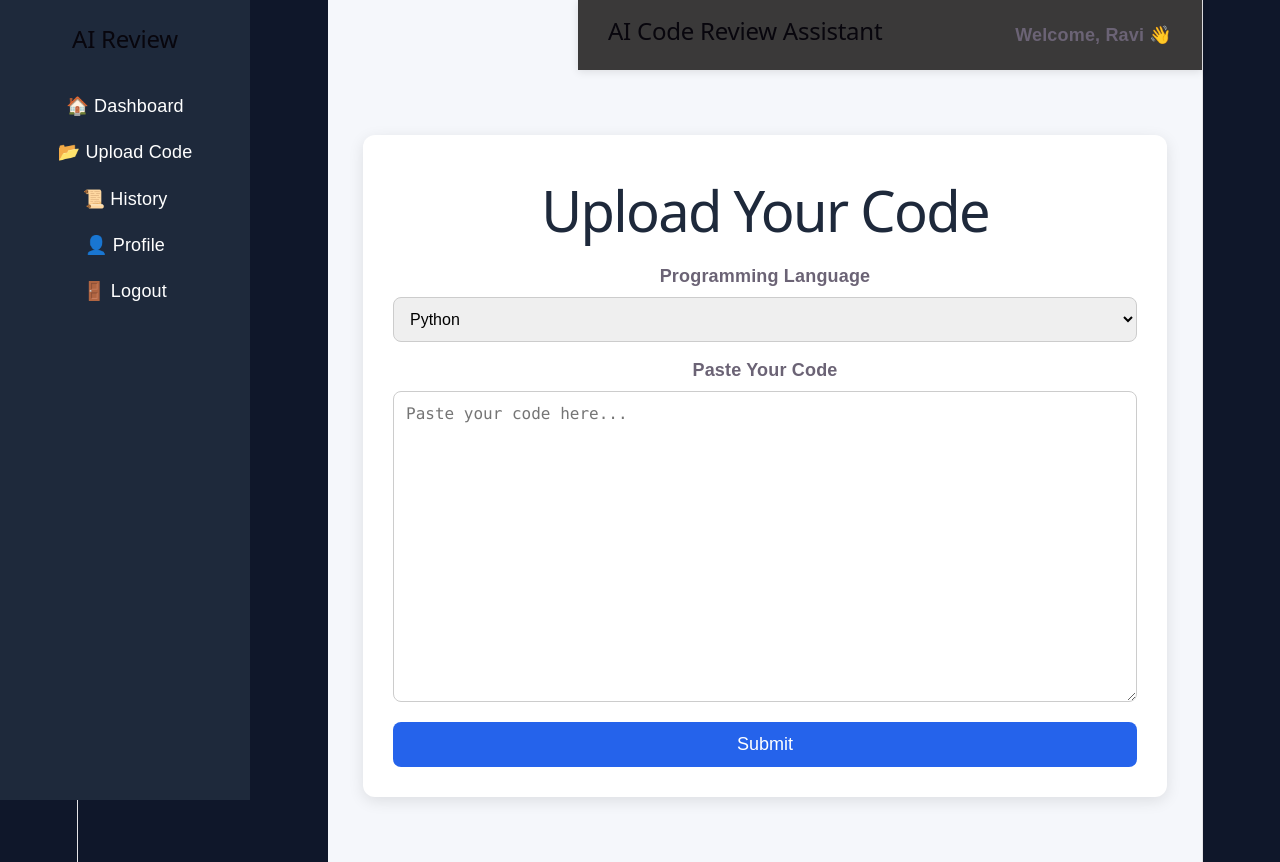
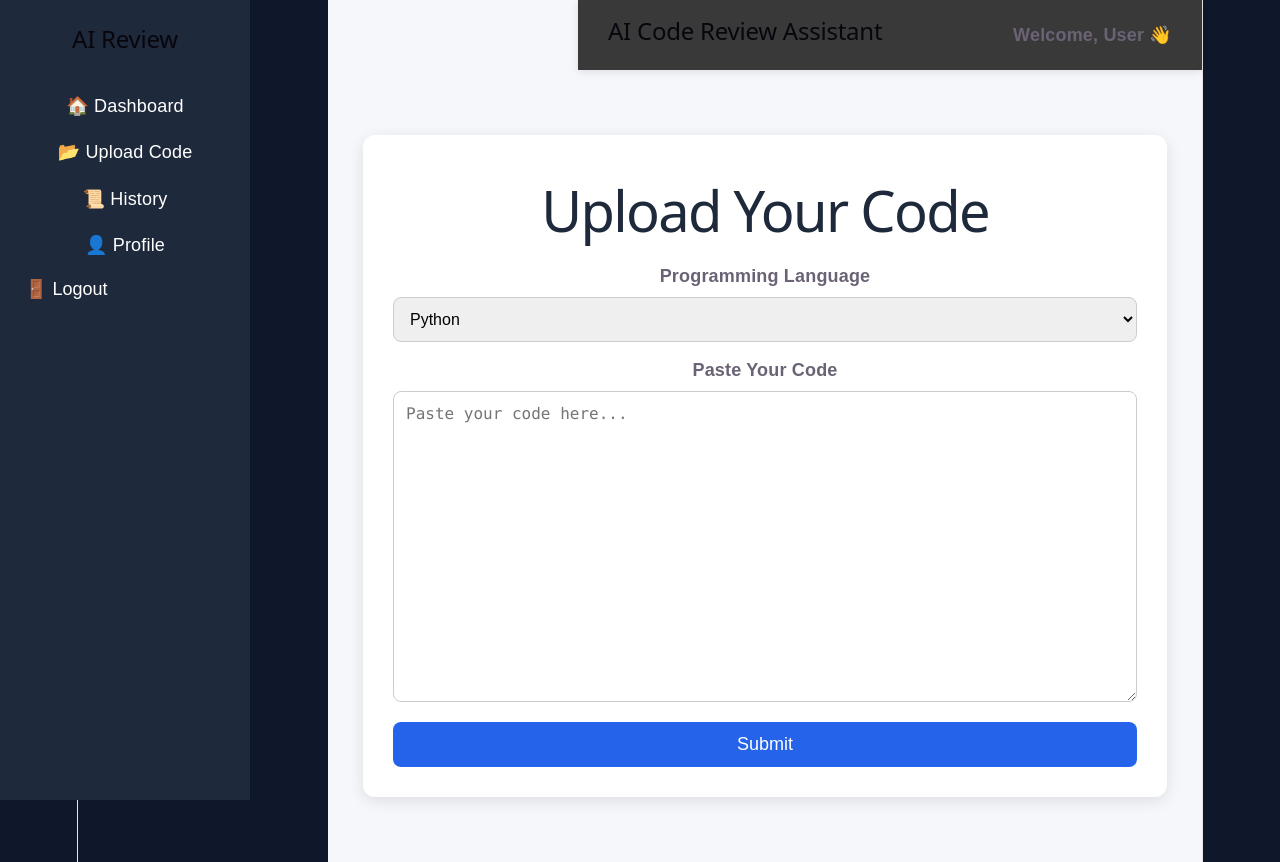
Before and after one commit to narniraviteja-dotcom/AI-Code-Review-Assistant, a React app in the folder frontend/: page /upload in a window 1280 px wide. Built offline with nearby package versions, Linux system fonts and the light colour scheme; the HTML template or start-up script is replaced by a standard one.

Commit message:
Authentication Fix - Dynamic Logged-in User Display

```diff
--- /dev/null
+++ b/frontend/src/auth.js
@@ -0,0 +1,42 @@
+const AUTH_STORAGE_KEY = "ai_code_review_auth";
+
+const readStorage = (storage) => {
+  if (!storage) return null;
+
+  try {
+    const rawValue = storage.getItem(AUTH_STORAGE_KEY);
+    if (!rawValue) return null;
+    return JSON.parse(rawValue);
+  } catch (error) {
+    storage.removeItem(AUTH_STORAGE_KEY);
+    return null;
+  }
+};
+
+export const getStoredAuth = () => {
+  const localAuth = readStorage(window.localStorage);
+  if (localAuth) return localAuth;
+
+  const sessionAuth = readStorage(window.sessionStorage);
+  if (sessionAuth) return sessionAuth;
+
+  return null;
+};
+
+export const setStoredAuth = (auth) => {
+  if (typeof window === "undefined") return;
+
+  const serialized = JSON.stringify(auth);
+  window.localStorage.setItem(AUTH_STORAGE_KEY, serialized);
+  window.sessionStorage.setItem(AUTH_STORAGE_KEY, serialized);
+};
+
+export const clearStoredAuth = () => {
+  if (typeof window === "undefined") return;
+
+  window.localStorage.removeItem(AUTH_STORAGE_KEY);
+  window.sessionStorage.removeItem(AUTH_STORAGE_KEY);
+};
+
+export const getCurrentUser = () => getStoredAuth()?.user || null;
+export const getAuthToken = () => getStoredAuth()?.token || null;
--- a/frontend/src/components/Navbar.jsx
+++ b/frontend/src/components/Navbar.jsx
@@ -1,12 +1,17 @@
+import { useMemo } from "react";
+import { getCurrentUser } from "../auth";
 import "./Navbar.css";
 
 function Navbar() {
+  const currentUser = useMemo(() => getCurrentUser(), []);
+  const displayName = currentUser?.name || currentUser?.email || "User";
+
   return (
     <div className="navbar">
       <h2>AI Code Review Assistant</h2>
 
       <div className="user">
-        Welcome, Ravi 👋
+        Welcome, {displayName} 👋
       </div>
     </div>
   );
--- a/frontend/src/components/Sidebar.css
+++ b/frontend/src/components/Sidebar.css
@@ -24,3 +24,20 @@
 .sidebar a:hover{
     color:#38bdf8;
 }
+
+.logout-button {
+    display: block;
+    width: 100%;
+    text-align: left;
+    color: white;
+    background: transparent;
+    border: none;
+    padding: 0;
+    margin: 20px 0;
+    font-size: 18px;
+    cursor: pointer;
+}
+
+.logout-button:hover {
+    color: #38bdf8;
+}
--- a/frontend/src/components/Sidebar.jsx
+++ b/frontend/src/components/Sidebar.jsx
@@ -1,7 +1,15 @@
-import { Link } from "react-router-dom";
+import { Link, useNavigate } from "react-router-dom";
+import { clearStoredAuth } from "../auth";
 import "./Sidebar.css";
 
 function Sidebar() {
+  const navigate = useNavigate();
+
+  const handleLogout = () => {
+    clearStoredAuth();
+    navigate("/");
+  };
+
   return (
     <div className="sidebar">
       <h2>AI Review</h2>
@@ -10,7 +18,9 @@ function Sidebar() {
       <Link to="/upload">📂 Upload Code</Link>
       <Link to="/history">📜 History</Link>
       <Link to="/profile">👤 Profile</Link>
-      <Link to="/">🚪 Logout</Link>
+      <button type="button" onClick={handleLogout} className="logout-button">
+        🚪 Logout
+      </button>
     </div>
   );
 }
--- a/frontend/src/pages/Login.jsx
+++ b/frontend/src/pages/Login.jsx
@@ -1,6 +1,7 @@
 import { useState } from "react";
 import axios from "axios";
 import { useNavigate } from "react-router-dom";
+import { clearStoredAuth, setStoredAuth } from "../auth";
 import "../App.css";
 
 function Login() {
@@ -22,6 +23,12 @@ function Login() {
           }
         );
 
+        const authPayload = {
+          token: res.data.token || null,
+          user: res.data.user || null,
+        };
+        setStoredAuth(authPayload);
+
         alert(res.data.message);
 
         setEmail("");
@@ -38,6 +45,12 @@ function Login() {
           }
         );
 
+        const authPayload = {
+          token: res.data.token || null,
+          user: res.data.user || null,
+        };
+        setStoredAuth(authPayload);
+
         alert(res.data.message);
 
         setName("");
@@ -47,6 +60,7 @@ function Login() {
         setIsLogin(true);
       }
     } catch (err) {
+      clearStoredAuth();
       alert(err.response?.data?.message || "Something went wrong");
 
       setPassword("");
```
Also changed, not shown: 1 other file (tests, documents, lock files or other folders).
